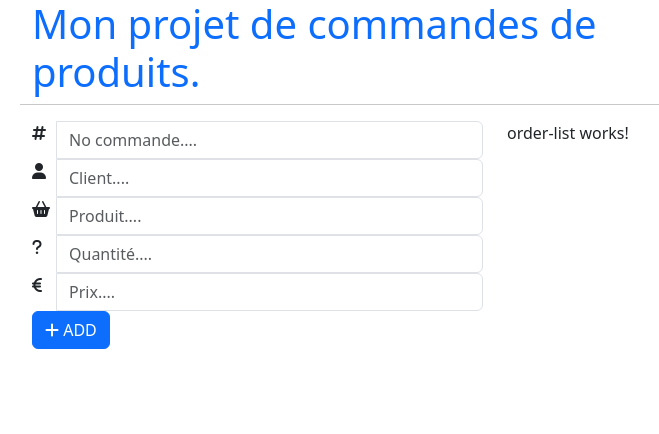
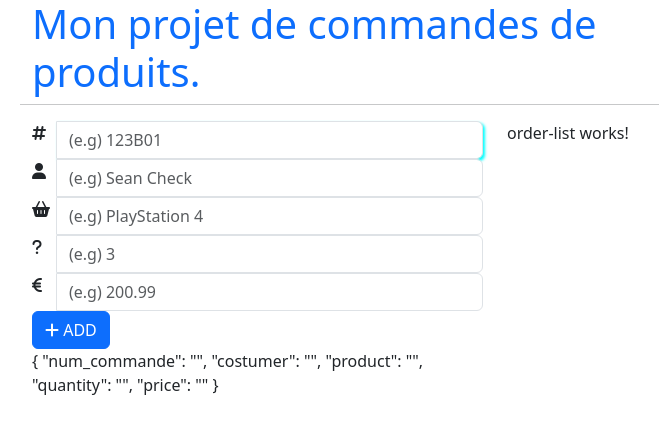
Before and after one commit to Farid-Smael/myA2Project, an Angular app: page / in a window 1280 px wide. Shown: the top 434 px of the page, without its empty margins (50-709 px from the left). Built offline with nearby package versions, Linux system fonts and the light colour scheme.

Commit message:
Add jQuery library and the formGroup features.

```diff
--- a/package.json
+++ b/package.json
@@ -23,6 +23,8 @@
     "bootstrap": "^3.3.7",
     "core-js": "^2.4.1",
     "font-awesome": "^4.7.0",
+    "hammerjs": "^2.0.8",
+    "jquery": "^3.2.1",
     "rxjs": "^5.1.0",
     "zone.js": "^0.8.4"
   },
--- a/src/app/app.component.ts
+++ b/src/app/app.component.ts
@@ -1,6 +1,7 @@
 import { Component } from '@angular/core';
 import {OrderListComponent} from './order-list/order-list.component';
 import {OrderFormComponent} from './order-form/order-form.component';
+
 
 @Component({
   selector: 'app-root',
--- a/src/app/app.module.ts
+++ b/src/app/app.module.ts
@@ -2,6 +2,7 @@ import { BrowserModule } from '@angular/platform-browser';
 import { NgModule } from '@angular/core';
 import { FormsModule } from '@angular/forms';
 import { HttpModule } from '@angular/http';
+import{ ReactiveFormsModule } from '@angular/forms';
 
 import { AppComponent } from './app.component';
 import { OrderListComponent } from './order-list/order-list.component';
@@ -18,9 +19,10 @@ import { OrderPipe } from './order.pipe';
   imports: [
     BrowserModule,
     FormsModule,
-    HttpModule
+    HttpModule,
+    ReactiveFormsModule
   ],
-  providers: [],
+  providers: [ ],
   bootstrap: [AppComponent]
 })
 export class AppModule { }
--- a/src/app/order-form/order-form.component.html
+++ b/src/app/order-form/order-form.component.html
@@ -1,17 +1,17 @@
-<form action="" class="form">
+<form class="form" [formGroup]="form" (submit)="onSubmit(form.value)">
 	<div class="form-group">
 		<div class="input-group">
 			<div class="input-group-addon">
 				<i class="fa fa-hashtag" aria-hidden="true"></i>
 			</div>
-			<input type="text" class="form-control" id="num_commande" name='num_commande' placeholder="No commande....">
+			<input type="text" #input class="form-control" id="num_commande" formControlName="num_commande" name='num_commande' placeholder="(e.g) 123B01">
 		</div>
 
 	</div>
 	<div class="form-group">
 		<div class="input-group">
 			<div class="input-group-addon"><i class="fa fa-user" aria-hidden="true"></i></div>
-		<input type="text" class="form-control" id="costumer" name='costumer' placeholder="Client....">
+		<input type="text" #input class="form-control" id="costumer" formControlName="costumer" name='costumer' placeholder="(e.g) Sean Check">
 		</div>
 	</div>
 	<div class="form-group">
@@ -19,7 +19,7 @@
 			<div class="input-group-addon">
 				<i class="fa fa-shopping-basket" aria-hidden="true"></i>
 			</div>
-			<input type="text" class="form-control" id="product" name='product' placeholder="Produit....">
+			<input type="text" #input class="form-control" id="product" formControlName="product" name='product' placeholder="(e.g) PlayStation 4">
 		</div>
 	</div>
 	<div class="form-group">
@@ -27,7 +27,7 @@
 			<div class="input-group-addon">
 				<i class="fa fa-question" aria-hidden="true"></i>
 			</div>
-			<input type="text" class="form-control" id="quantity" name='quantity' placeholder="Quantité....">
+			<input type="text" #input class="form-control" id="quantity" formControlName="quantity" name='quantity' placeholder="(e.g) 3">
 		</div>
 	</div>
 	<div class="form-group">
@@ -35,8 +35,10 @@
 			<div class="input-group-addon">
 				<i class="fa fa-eur" aria-hidden="true"></i>
 			</div>
-			<input type="text" class="form-control" id="price" name='price' placeholder="Prix....">
+			<input type="text" #input class="form-control" id="price" formControlName="price" name='price' placeholder="(e.g) 200.99">
 		</div>
 	</div>
-	<button class="btn btn-primary" id='btn'><i class="fa fa-plus" aria-hidden="true"></i> ADD</button>
+	<button class="btn btn-primary" type="submit" id='btn'><i class="fa fa-plus" aria-hidden="true"></i> ADD</button>
+	<br>
+	{{ form.value | json}}
 </form>
--- a/src/app/order-form/order-form.component.ts
+++ b/src/app/order-form/order-form.component.ts
@@ -1,15 +1,44 @@
-import { Component, OnInit } from '@angular/core';
+import { Component, OnInit, ViewChild, ElementRef, AfterViewInit } from '@angular/core';
+import{ FormBuilder , FormGroup , FormControl } from '@angular/forms';
 
+declare var jQuery : any;
 @Component({
   selector: 'order-form',
   templateUrl: './order-form.component.html',
   styleUrls: ['./order-form.component.scss']
 })
 export class OrderFormComponent implements OnInit {
+	form: FormGroup;
 
-  constructor() { }
+  constructor(private fb: FormBuilder) {
+	this.form = this.fb.group({
+		num_commande: '',
+		costumer: '',
+		product : '',
+		quantity : '',
+		price : ''
+	});
+
+  }
 
   ngOnInit() {
   }
 
+  onSubmit(f: FormGroup){
+  	console.log(f);
+  }
+
+	@ViewChild('input') input: ElementRef;
+
+	ngAfterViewInit() {
+		console.log(jQuery(this.input.nativeElement));
+		jQuery(this.input.nativeElement).css({
+			'box-shadow':'2px 2px 3px cyan'
+		});
+	}
+
+	private _save(){
+
+	}
+
 }
--- a/src/index.html
+++ b/src/index.html
@@ -9,6 +9,8 @@
   <link rel="icon" type="image/x-icon" href="favicon.ico">
   <link rel="stylesheet" href="../node_modules/bootstrap/dist/css/bootstrap.min.css">
   <link rel="stylesheet" href="../node_modules/font-awesome/css/font-awesome.min.css">
+  <!--<script src="../node_modules/hammerjs/src/hammer.js"></script>-->
+  <script src="../node_modules/jquery/dist/jquery.min.js"></script>
 </head>
 <body>
   <app-root>Loading...</app-root>
```
